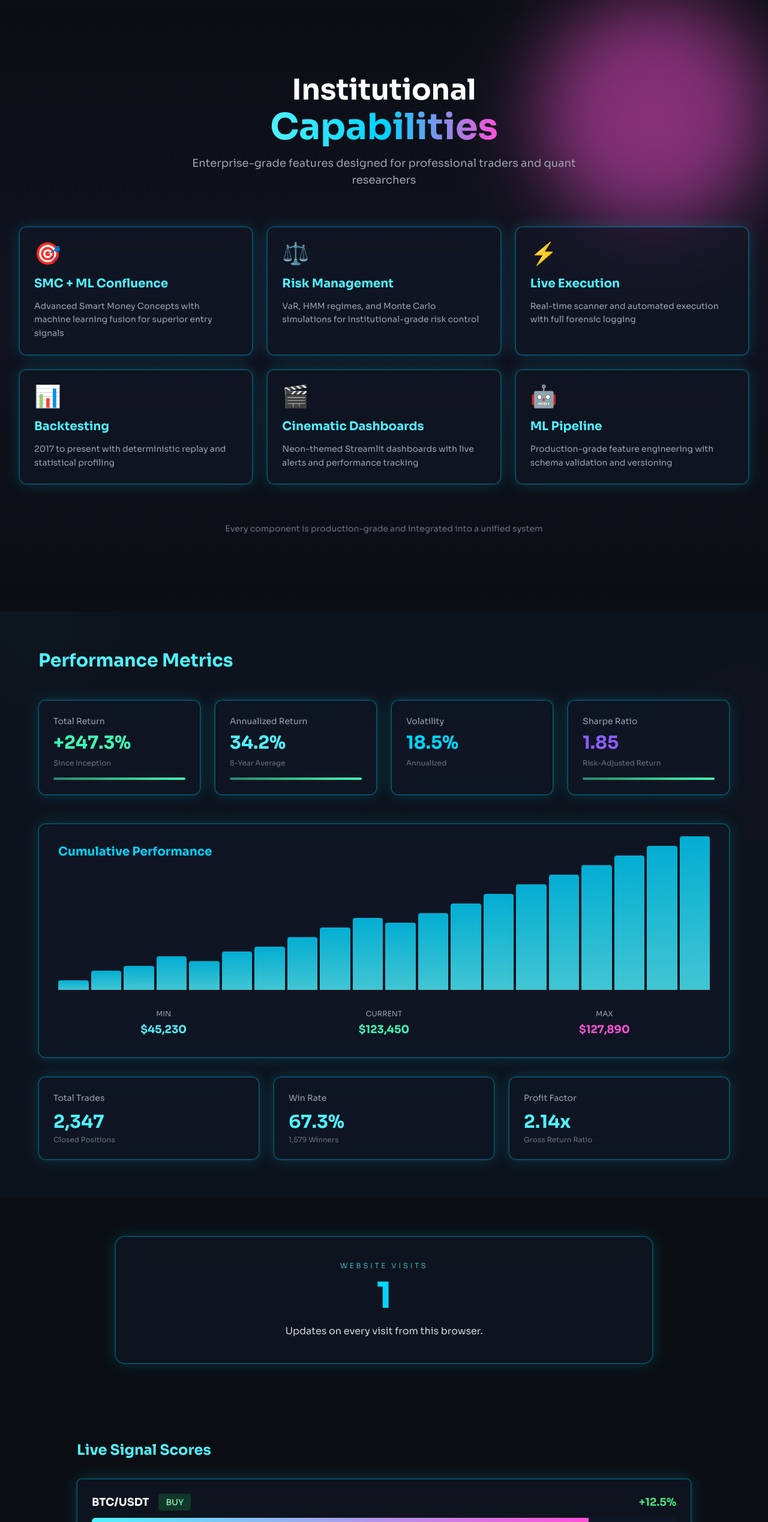
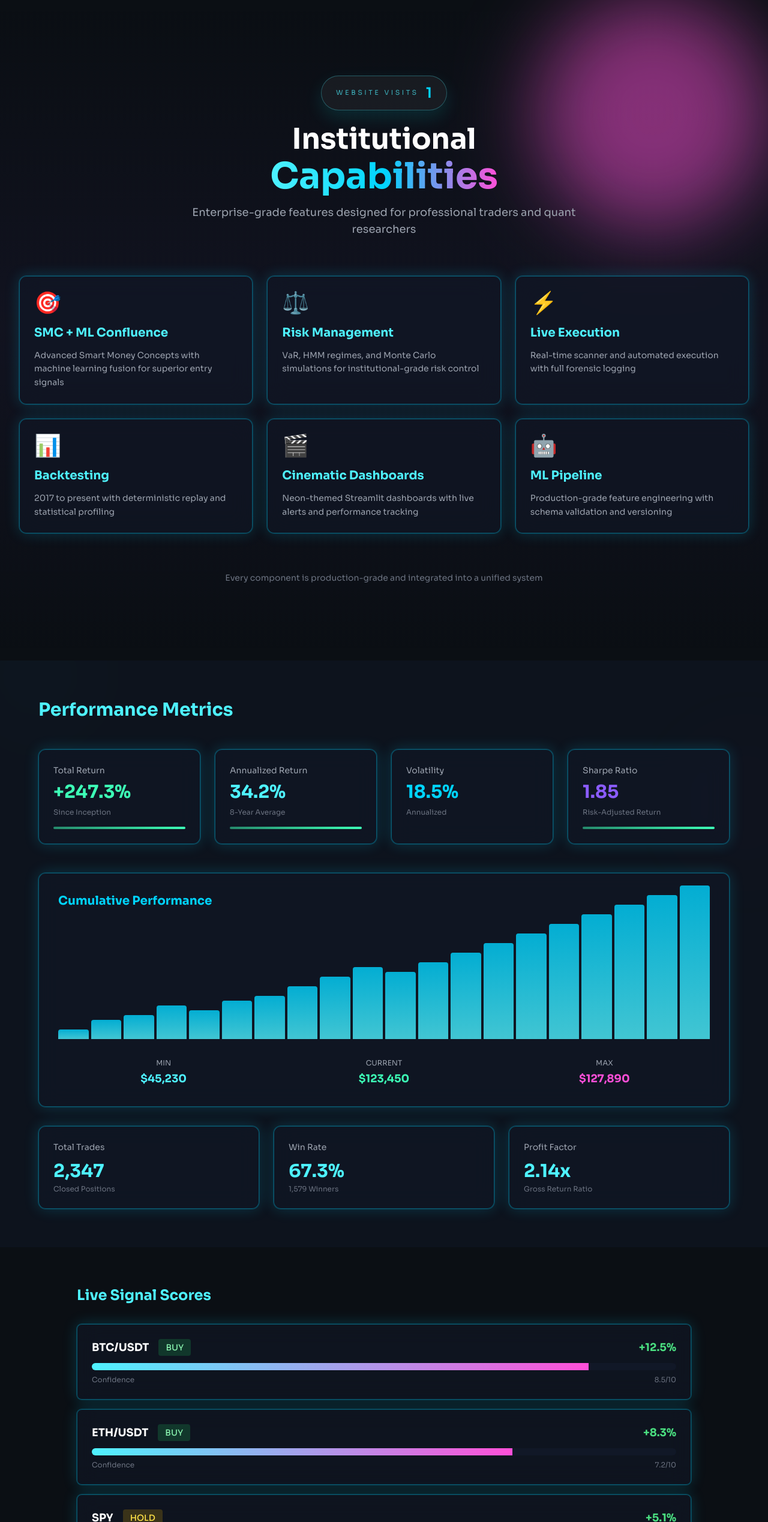
Before and after one commit to nneupane1/quant_website, a Next.js app: page / in a window 1280 px wide. Shown: the part 897-3434 px from the top of the page at 60% size. Built offline with nearby package versions, Linux system fonts and the light colour scheme.

Commit message:
Move visit counter above capabilities

```diff
--- a/app/page.jsx
+++ b/app/page.jsx
@@ -2,7 +2,6 @@ import { Navigation } from '@/components/navigation/Navigation';
 import { HeroSection } from '@/components/hero/HeroSection';
 import { FeaturesSection } from '@/components/sections/FeaturesSection';
 import { PerformanceDashboard } from '@/components/sections/PerformanceDashboard';
-import { VisitCounter } from '@/components/sections/VisitCounter';
 import { DataVisualization } from '@/components/sections/DataVisualization';
 import { RiskDashboard } from '@/components/sections/RiskDashboard';
 import { TeamSection } from '@/components/sections/TeamSection';
@@ -26,7 +25,6 @@ export default function Home() {
         <AmbientBlobs />
         <div className="relative z-10">
           <PerformanceDashboard />
-          <VisitCounter />
           <DataVisualization />
           <RiskDashboard />
           <TeamSection />
--- a/components/navigation/Navigation.jsx
+++ b/components/navigation/Navigation.jsx
@@ -5,7 +5,7 @@ import Link from 'next/link';
 
 export const Navigation = () => {
   return (
-    <nav className="sticky top-0 z-40 bg-gradient-to-r from-[#05060a] via-[#0b0f14] to-[#05060a] border-b border-dark-border backdrop-blur overflow-visible shadow-[0_20px_60px_rgba(0,212,255,0.12)]">
+    <nav className="relative sticky top-0 z-40 bg-gradient-to-r from-[#05060a] via-[#0b0f14] to-[#05060a] border-b border-dark-border backdrop-blur overflow-visible shadow-[0_20px_60px_rgba(0,212,255,0.12)]">
       <div className="max-w-7xl mx-auto px-6 sm:px-8 py-4 flex items-center justify-between">
         {/* Logo */}
         <Link href="/" className="-ml-1 sm:-ml-2 flex items-center hover:opacity-80 transition">
--- a/components/sections/FeaturesSection.jsx
+++ b/components/sections/FeaturesSection.jsx
@@ -1,6 +1,7 @@
 'use client';
 
 import { features } from '@/constants/siteMetadata';
+import { VisitCounter } from '@/components/sections/VisitCounter';
 
 export const FeaturesSection = () => {
   return (
@@ -14,6 +15,9 @@ export const FeaturesSection = () => {
       <div className="relative z-10 max-w-7xl mx-auto">
         {/* Header */}
         <div className="text-center mb-16">
+          <div className="flex justify-center mb-6">
+            <VisitCounter />
+          </div>
           <h2 className="text-4xl md:text-5xl font-bold mb-4">
             <span className="block mb-2">Institutional</span>
             <span className="gradient-text text-5xl md:text-6xl">Capabilities</span>
--- a/components/sections/VisitCounter.jsx
+++ b/components/sections/VisitCounter.jsx
@@ -1,6 +1,6 @@
 'use client';
 
-import React, { useEffect, useState } from 'react';
+import { useEffect, useState } from 'react';
 
 const STORAGE_KEY = 'quantfund_visit_count';
 
@@ -20,18 +20,13 @@ export const VisitCounter = () => {
   }, []);
 
   return (
-    <section className="py-16 px-4 sm:px-6 lg:px-8">
-      <div className="max-w-4xl mx-auto">
-        <div className="glass neon-border rounded-2xl px-8 py-10 text-center">
-          <p className="text-xs uppercase tracking-[0.3em] text-neon-cyan/70 mb-3">Website Visits</p>
-          <p className="text-5xl md:text-6xl font-bold text-neon-blue">
-            {count ?? '—'}
-          </p>
-          <p className="text-gray-300 mt-4">
-            Updates on every visit from this browser.
-          </p>
-        </div>
-      </div>
-    </section>
+    <div className="inline-flex items-center gap-3 rounded-full border border-neon-cyan/30 bg-white/5 px-6 py-3 shadow-[0_12px_30px_rgba(0,255,255,0.12)]">
+      <span className="text-[10px] sm:text-[11px] uppercase tracking-[0.32em] text-neon-cyan/70">
+        Website Visits
+      </span>
+      <span className="text-xl sm:text-2xl font-semibold text-neon-blue">
+        {count ?? '—'}
+      </span>
+    </div>
   );
 };
```
